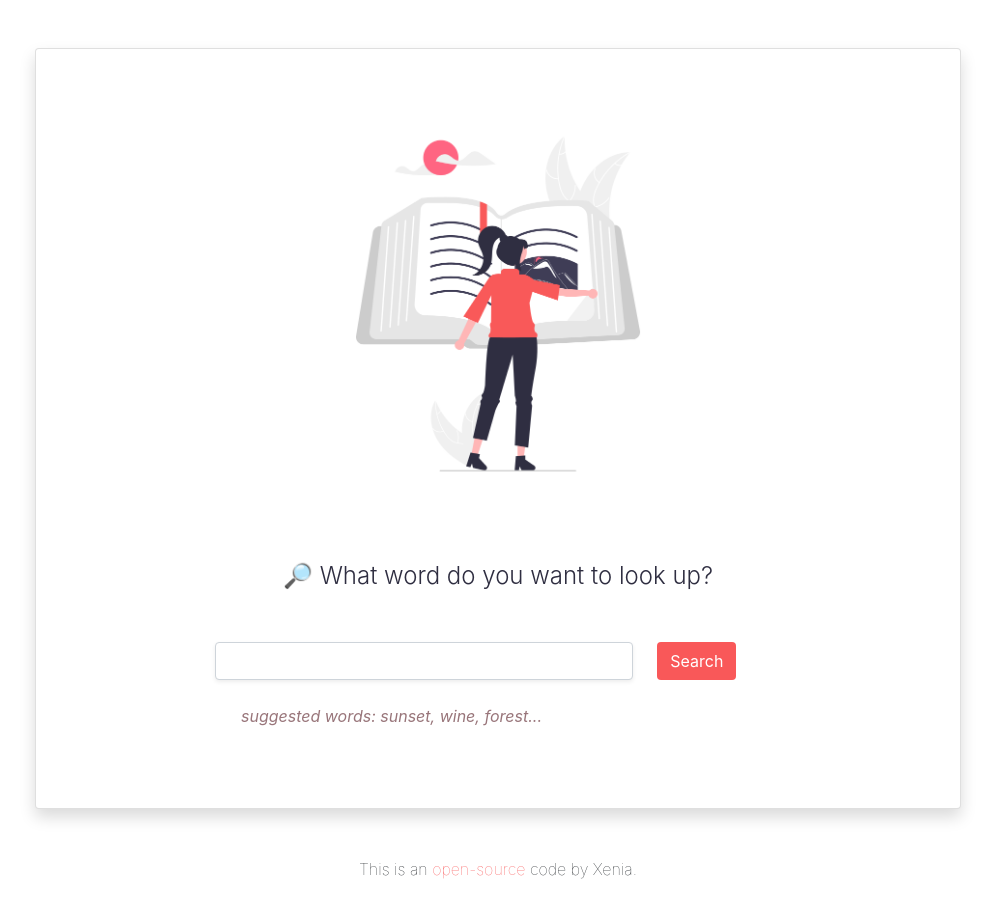
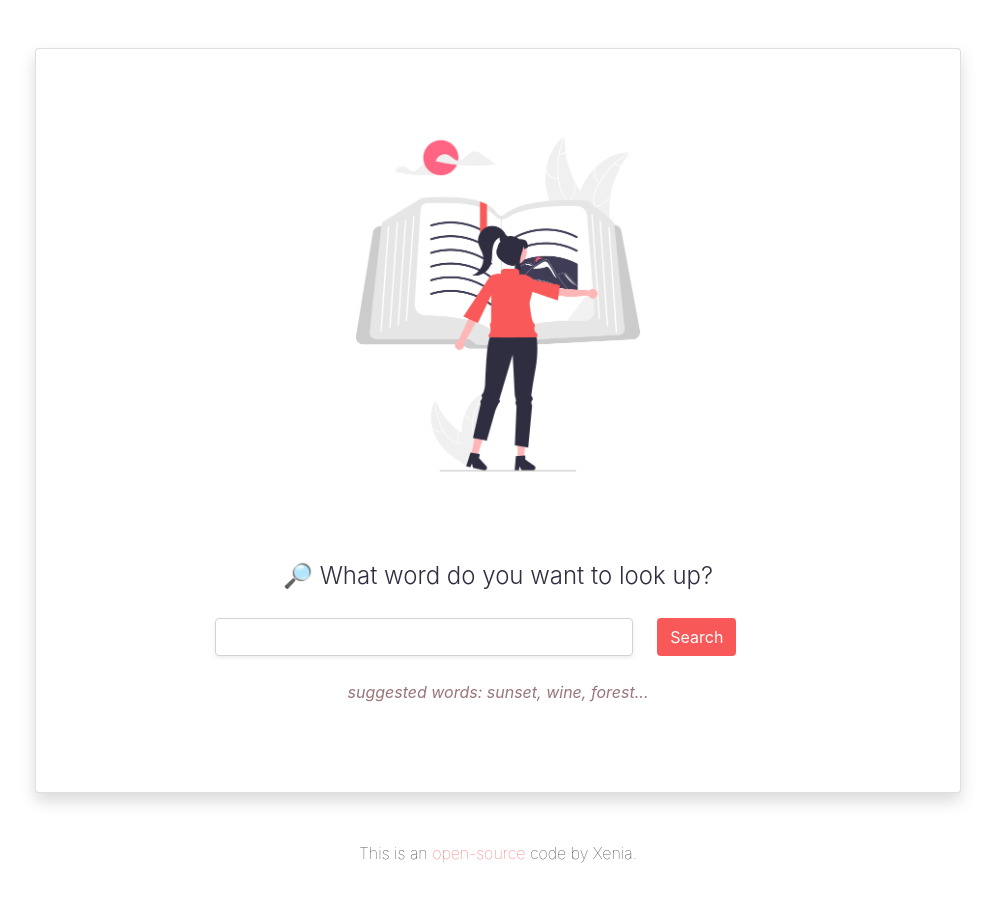
Before and after one commit to XENIAAPavlova/dictionary-project, a React (Create React App) app: page / in a window 1280 px wide. Shown: the top 918 px of the page, without its empty margins (142-1137 px from the left). Built offline with nearby package versions, Linux system fonts and the light colour scheme.

Commit message:
Improved UI

```diff
--- a/src/App.css
+++ b/src/App.css
@@ -34,7 +34,6 @@ em {
 .hint {
   color: #7f5359;
   opacity: 0.8;
-  padding-left: 173px;
 }
 
 .welcome-text {
--- a/src/App.js
+++ b/src/App.js
@@ -20,7 +20,7 @@ export default function App() {
                   />
                 </div>
                 <section className="main fs-6 mb-5 mt-5">
-                  <div className="welcome-text text-center fs-4 fw-light mb-5">
+                  <div className="welcome-text text-center fs-4 fw-light mb-3">
                     🔎 What word do you want to look up?
                   </div>
                   <Dictionary />
--- a/src/Dictionary.js
+++ b/src/Dictionary.js
@@ -54,8 +54,12 @@ export default function Dictionary() {
           </button>
         </div>
       </form>
-      <div className="hint mb-2 mt-4 fst-italic fs-6 text-start">
-        suggested words: sunset, wine, forest...
+      <div className="hint">
+        <div className="row">
+          <div className="col-12 mb-2 mt-4 fst-italic fs-6 text-center">
+            suggested words: sunset, wine, forest...
+          </div>
+        </div>
       </div>
       <Results result={result} />
       <Photos photos={photos} />
--- a/src/Results.js
+++ b/src/Results.js
@@ -16,20 +16,20 @@ export default function Results(props) {
                 <div className="col-10 mx-auto">
                   <div className="main-search card shadow p-3 mt-5 mb-5 bg-body rounded">
                     <div className="row">
-                      <div className="col-6">
-                        <div className="result text-center mt-5 mb-5 bg-body rounded-3">
-                          <h2 className="result-details text-start mb-5">
+                      <div className="col-lg-6 mt-3">
+                        <div className="result text-center mt-5 mb-5 bg-body rounded-3 ms-3">
+                          <h2 className="search-word text-center pe-5 mt-5 mb-3 ms-3">
                             📖 {props.result.word}
                           </h2>
-                          <div>
+                          <span>
                             <Phonetic phonetic={phonetic} />
-                          </div>
+                          </span>
                         </div>
                       </div>
-                      <div className="col-6">
+                      <div className="col-lg-6 text-left">
                         <img
                           src={listen}
-                          className="d-none d-md-block"
+                          className="d-none d-md-block text-left"
                           alt="audio-img"
                           width={300}
                         />
```
